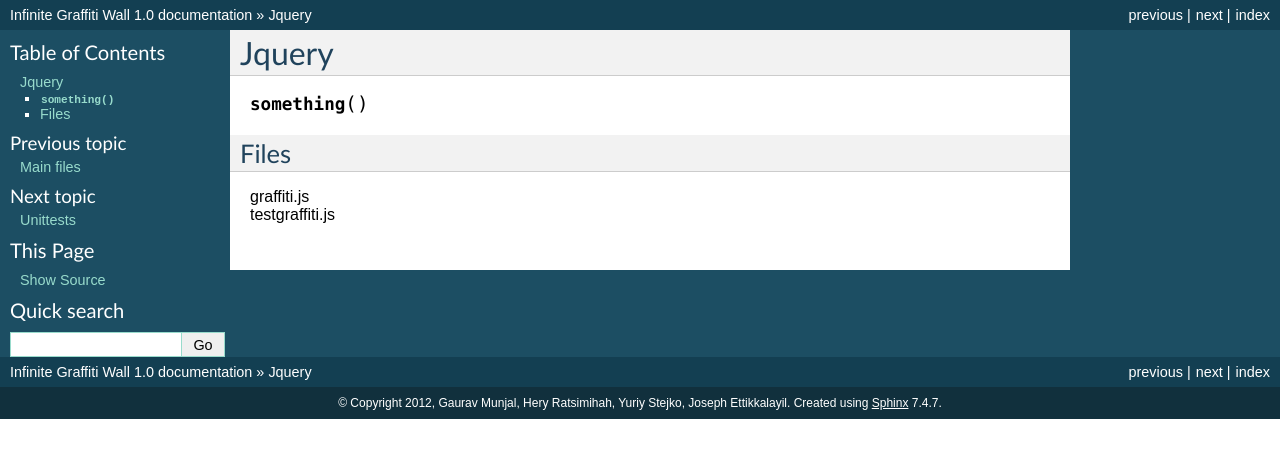
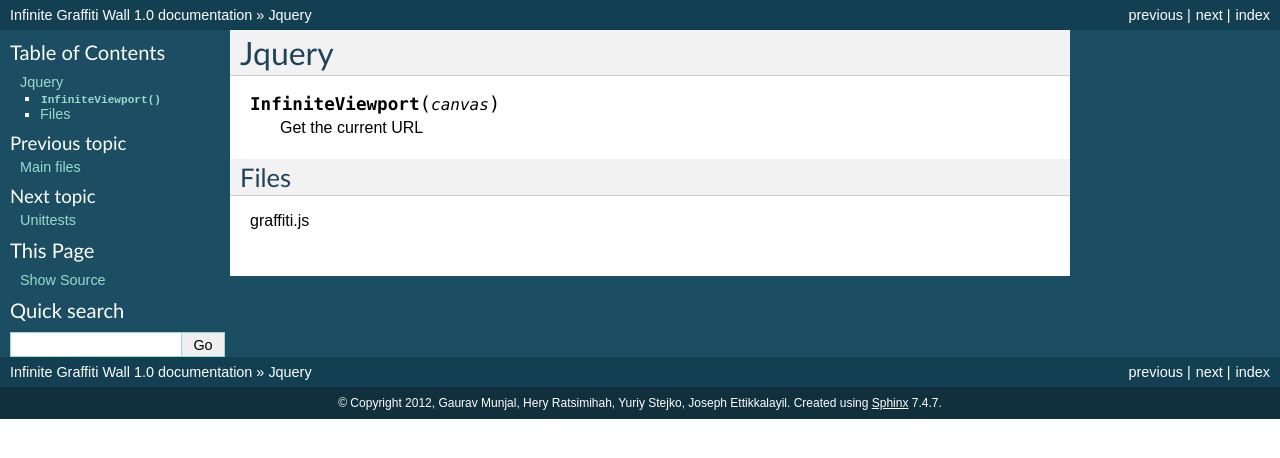
Before and after one commit to Gaurav0/InfiniteGraffitiWall, a Sphinx documentation site: the page built from docs/source/jquery.rst, in a window 1280 px wide. Shown: the top 458 px of the page. Built offline with Sphinx 7.4.7, drawn with Linux system fonts in a browser that asks for light colours; formulas are drawn with MathJax 3.

Commit message:
jquery docs

```diff
--- a/docs/source/jquery.rst
+++ b/docs/source/jquery.rst
@@ -3,9 +3,13 @@ Jquery
 .. toctree::
    :maxdepth: 2
 
-.. js:function:: something
+.. js:function:: InfiniteViewport(canvas)
+
+	Get the current URL
+
+
+
 
 Files
 -----
 | graffiti.js
-| testgraffiti.js
```
